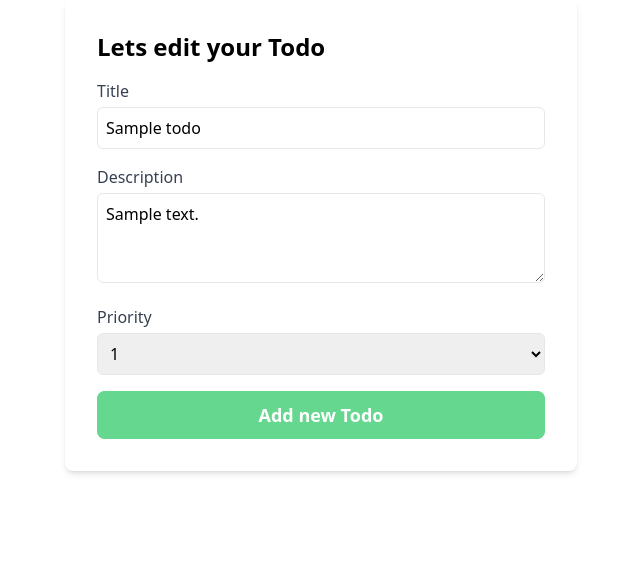
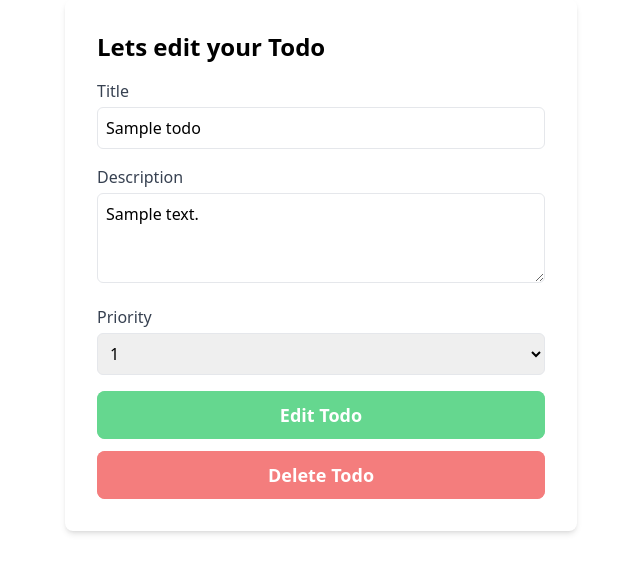
Before and after one commit to DanteLopezL/fastapi_mvc, a FastAPI app: a page that uses app/templates/edit-todo.html in a window 1280 px wide. Shown: the part 109-682 px from the top of the page, without its empty margins (319-959 px from the left). Run offline with FastAPI, Linux system fonts and the light colour scheme; tables that the repository leaves empty hold one stand-in row (values such as "Sample post"); some libraries are stand-ins or nearby versions.

Commit message:
Edit and delete methods

```diff
--- a/app/api/routes/todos.py
+++ b/app/api/routes/todos.py
@@ -38,16 +38,34 @@ async def create_new_todo( request : Request,  db : db_dependency , title : str
     return RedirectResponse(url='/todos', status_code=status.HTTP_302_FOUND)
 
 @todo_router.get('/edit', response_class=HTMLResponse)
-async def edit_todo( request : Request , db : db_dependency , todo_id : int = Query(...) ):
+async def view_edit_todo( request : Request , db : db_dependency , todo_id : int = Query(...) ):
     todo = db.query(Todo).filter(Todo._id == todo_id).first()
 
     return templates.TemplateResponse('edit-todo.html', { 'request': request , 'todo': todo})
 
-@todo_router.put('/edit', response_class=HTMLResponse)
-async def edit_todo( request : Request , db : db_dependency , todo_id : int ):
+@todo_router.post('/edit', response_class=HTMLResponse)
+async def edit_todo( request : Request , db : db_dependency , todo_id : int = Query(...) , title = Form(...) , description = Form(...) , priority = Form(...) ):
     todo = db.query(Todo).filter(Todo._id == todo_id).first()
 
-    return templates.TemplateResponse('edit-todo.html', { 'request': request , 'todo': todo})
+    todo.title = title
+    todo.description = description
+    todo.priority = priority
+
+    db.add(todo)
+    db.commit()
+
+    return RedirectResponse(url='/todos', status_code=status.HTTP_302_FOUND)
+
+@todo_router.get('/delete')
+async def view_delete_todo( request : Request, db : db_dependency, todo_id: int = Query(...) ):
+    todo = db.query(Todo).filter(Todo._id == todo_id).first()
+    if todo is None:
+        raise HTTPException(status_code=404, detail=f'Not such todo with id {id}')
+
+    db.query(Todo).filter(Todo._id == todo_id).delete()
+    db.commit()
+    return RedirectResponse(url='/todos', status_code=status.HTTP_302_FOUND)
+
 
 #################### REST VERSION #############################
 
--- a/app/templates/edit-todo.html
+++ b/app/templates/edit-todo.html
@@ -3,7 +3,7 @@
 <div class="mt-8 mx-auto max-w-lg">
     <div class="bg-white shadow-md rounded-lg p-8">
         <h2 class="text-2xl font-semibold mb-4">Lets edit your Todo</h2>
-        <form>
+        <form method="post">
             <div class="mb-4">
                 <label for="title" class="block text-gray-700">Title</label>
                 <input type="text" name="title" id="title" class="mt-1 p-2 w-full border rounded-md" value="{{todo.title}}">
@@ -24,9 +24,14 @@
             </div>
             <button type="submit"
                 class="group relative h-12 w-full overflow-hidden rounded-lg bg-green-500 text-lg font-semibold text-white hover:bg-green-600 transition-colors duration-300">
-                Add new Todo
+                Edit Todo
                 <div class="absolute inset-0 bg-white opacity-30 rounded-lg transition-all duration-300 group-hover:opacity-0"></div>
             </button>
+            <button onclick="window.location.href='/todos/delete?todo_id={{todo._id}}'" type="button"
+            class="mt-3 group relative h-12 w-full overflow-hidden rounded-lg bg-red-500 text-lg font-semibold text-white hover:bg-red-600 transition-colors duration-300">
+            Delete Todo
+            <div class="absolute inset-0 bg-white opacity-30 rounded-lg transition-all duration-300 group-hover:opacity-0"></div>
+        </button>
         </form>
     </div>
 </div>
--- a/app/templates/home.html
+++ b/app/templates/home.html
@@ -23,7 +23,7 @@
                                 <td class="border px-4 py-2">{{ todo.title }}</td>
                                 <td class="border px-4 py-2">
                                     <button class="bg-blue-500 hover:bg-blue-700 text-white font-bold py-2 px-4 rounded">Complete</button>
-                                    <button onclick="window.location.href='/todos/edit'" class="bg-yellow-500 hover:bg-yellow-700 text-white font-bold py-2 px-4 rounded">Edit</button>
+                                    <button onclick="window.location.href='/todos/edit?todo_id={{todo._id}}'" class="bg-yellow-500 hover:bg-yellow-700 text-white font-bold py-2 px-4 rounded">Edit</button>
                                 </td>
                             </tr>
                             {% endfor %}
```
